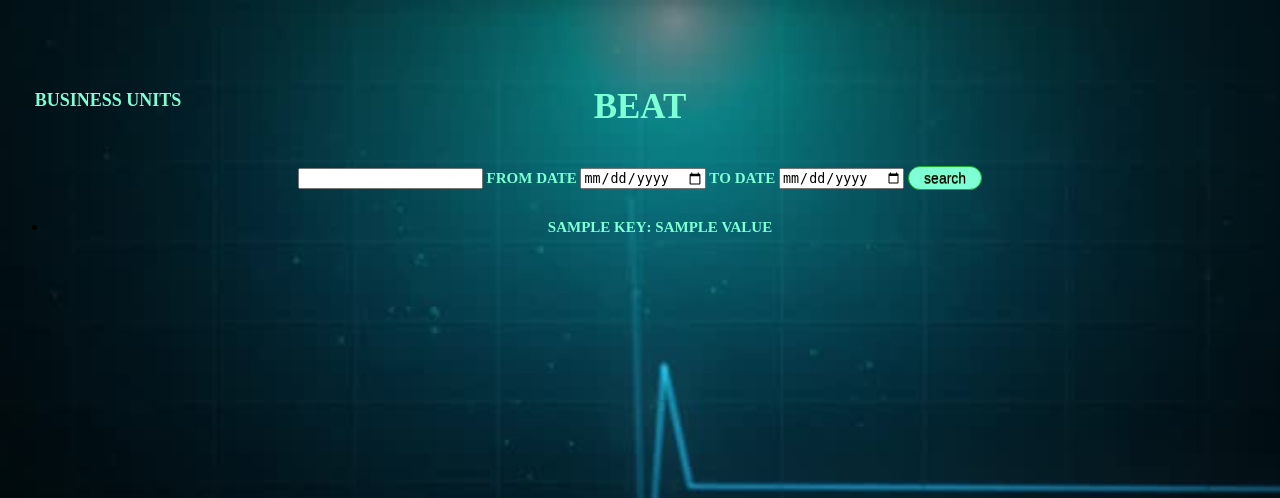
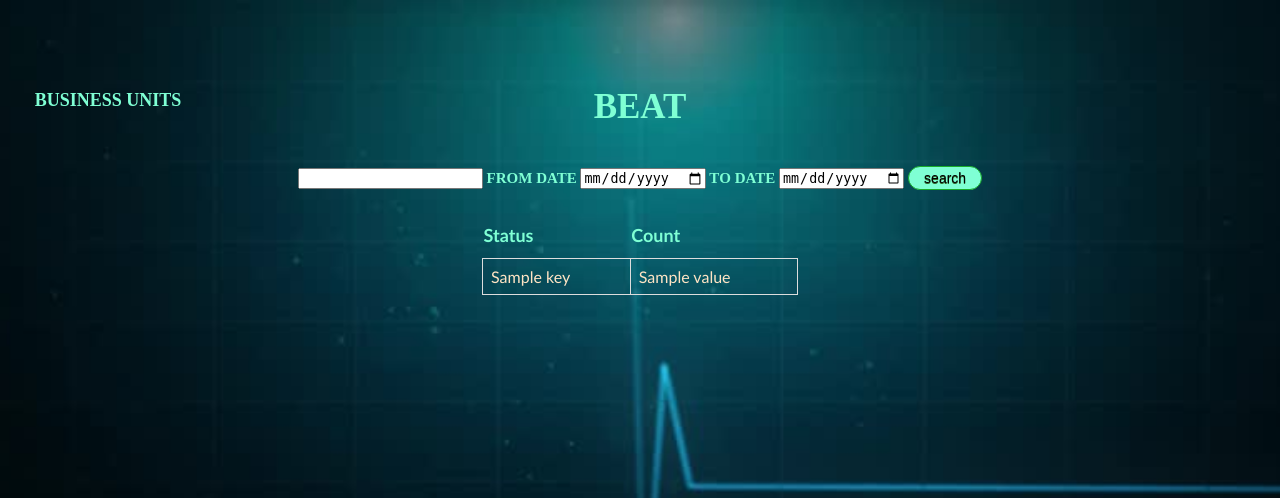
Before and after one commit to rvnthvrm/beat, a Flask app: template templates/main.html in a window 1280 px wide. Shown: the top 498 px of the page. Run offline with Flask 2, Linux system fonts and the light colour scheme; the template is opened without the code that fills it: most values are stand-ins (such as "Sample title", 1, 10 or a date in 2020); form fields are guessed from the names that the template uses; some libraries are stand-ins or nearby versions.

Commit message:
UI fixes

```diff
--- a/static/main.css
+++ b/static/main.css
@@ -31,6 +31,18 @@
     font-variant-caps: all-small-caps;
     font-size: 22px;
     text-align: center;
+}
+
+.wrapper .data ul{
+list-style-type: none;
+text-decoration:none;
+}
+
+.wrapper .data ul li{
+padding: 0px;
+border-bottom: 0px solid rgba(0,0,0,0.05);
+border-top: 0px solid rgba(225,225,225,0.05);
+text-decoration:none;
 }
 
 /*li {
@@ -121,18 +133,8 @@
 }
 
 .wrapper .left-nav ul li.active{
-background:darkslategrey;
+    background:darkslategrey;
 	border-radius:30px;
-	border:1px solid #18ab29;
-	display:inline-block;
-	cursor:pointer;
-	color:black;
-	font-family:Arial;
-	font-size:14px;
-	padding:1px 50px;
-	text-decoration:none;
-	text-shadow:0px 1px 0px #2f6627;
-	align:center;
 }
 
 /*.beat{
@@ -154,3 +156,29 @@
 transform: translateX(-3400px);
 }
 }*/
+
+.wrapper .data table {
+  font-family: "Trebuchet MS", Arial, Helvetica, sans-serif;
+  border-collapse: collapse;
+  width: 25%;
+  margin-left: auto;
+  margin-right: auto;
+}
+
+.wrapper .data table td, #table th {
+  padding: 8px;
+  color: bisque;
+  border: 1px solid #ddd;
+}
+
+/*.wrapper .data table tr:nth-child(even){background-color: #f2f2f2;}
+
+.wrapper .data table tr:hover {background-color: #ddd;}*/
+
+.wrapper .data table th {
+  padding-top: 12px;
+  padding-bottom: 12px;
+  text-align: left;
+  color: aquamarine;
+  font-size: 18px;
+}
--- a/templates/main.html
+++ b/templates/main.html
@@ -24,11 +24,18 @@
                 <input class="myButton" type="submit" value="search"/>
             </h3>
         </form>
-        {% for key, value in result.items() %}
-        <ul>
-            <li><h3>{{key}}: {{value}}</h3></li>
-        </ul>
-        {% endfor %}
+        <table class="table">
+            <tr>
+                <th>Status</th>
+                <th>Count</th>
+            </tr>
+            {% for key, value in result.items() %}
+            <tr>
+                <td>{{key}}</td>
+                <td>{{value}}</td>
+            </tr>
+            {% endfor %}
+        </table>
     </div>
     <div class="left-nav">
         <h2>{{form.business_units.label}}</h2>
```
